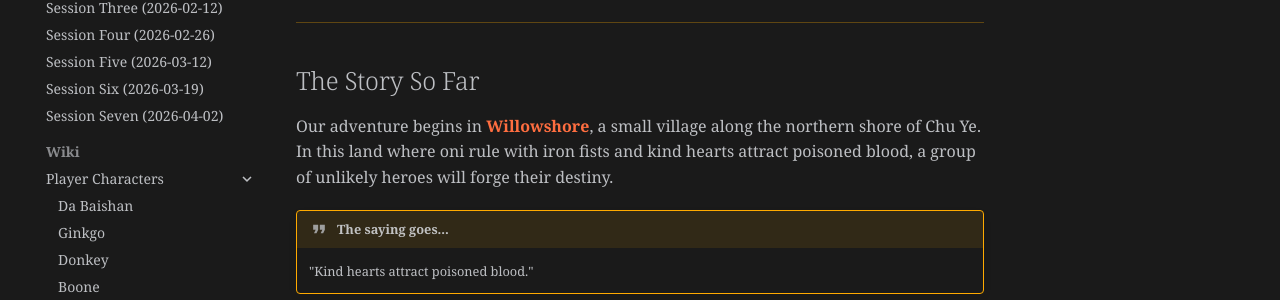
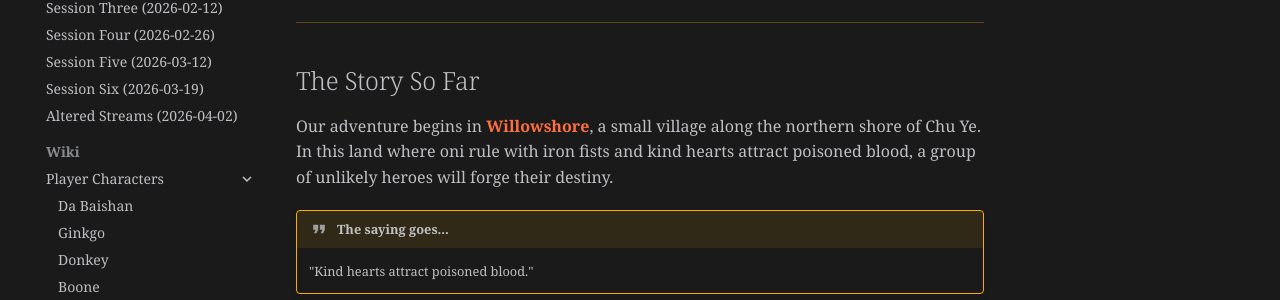
Before and after one commit to odedw/dynasties-of-ash-and-wood, an MkDocs documentation site: the page built from docs/index.md, in a window 1280 px wide. Shown: the part 273-573 px from the top of the page. Built offline with MkDocs 1.6.1 and Material for MkDocs 9.7.7, drawn with Linux system fonts in a browser that asks for light colours.

Commit message:
Rename Session Seven to "Altered Streams" and update corresponding documentation in mkdocs.yml and session file.

```diff
--- a/mkdocs.yml
+++ b/mkdocs.yml
@@ -36,7 +36,7 @@ nav:
     - Session Four (2026-02-26): sessions/2026-02-26.md
     - Session Five (2026-03-12): sessions/2026-03-12.md
     - Session Six (2026-03-19): sessions/2026-03-19.md
-    - Session Seven (2026-04-02): sessions/2026-04-02.md
+    - Altered Streams (2026-04-02): sessions/2026-04-02.md
   - Wiki:
     - Player Characters:
       - Da Baishan: wiki/pcs/da-baishan.md
```
Also changed, not shown: docs/sessions/2026-04-02.md (+1 -1 lines).
